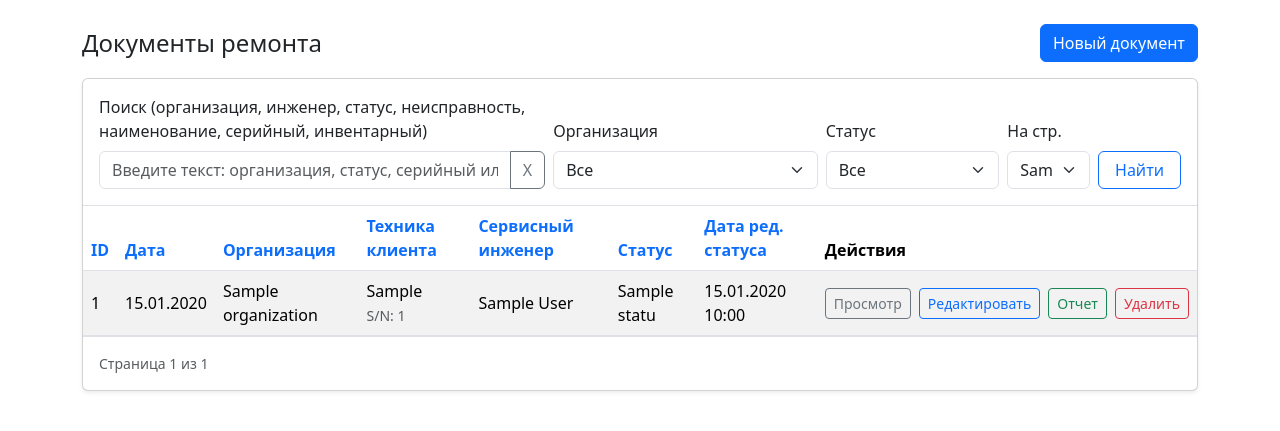
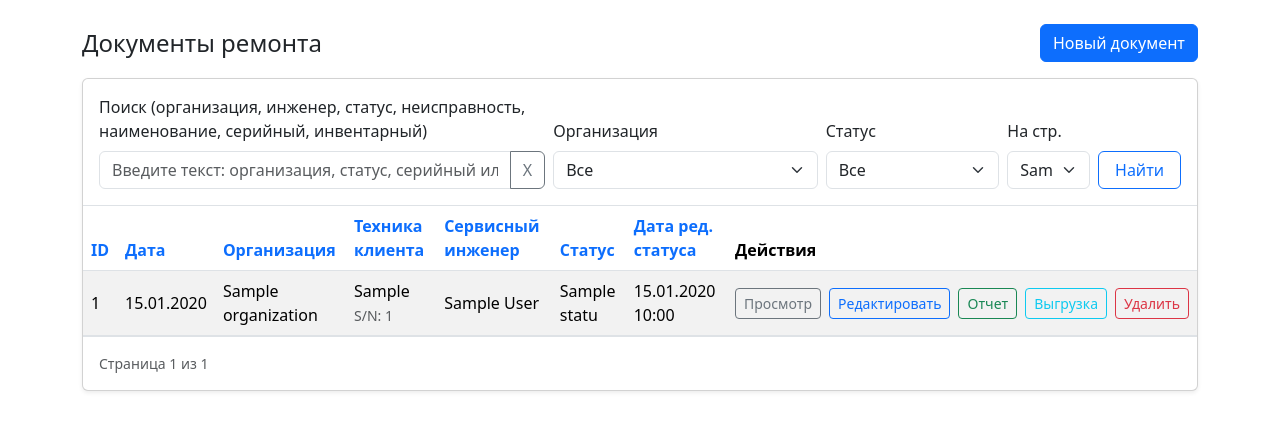
Before and after one commit to HomeUserDeveloper/services, a Django app: template services/templates/repair_document.html in a window 1280 px wide. Shown: the part 56-487 px from the top of the page. Run offline with Django 5.2, Linux system fonts and the light colour scheme; the template is opened without the code that fills it: most values are stand-ins (such as "Sample title", 1, 10 or a date in 2020).

Commit message:
Add Export button in Repair document list instead of Excel button in reports

```diff
--- a/services/templates/repair_document.html
+++ b/services/templates/repair_document.html
@@ -83,6 +83,7 @@
                                 <a class="btn btn-sm btn-outline-secondary" href="{% url 'repair_document_view' item.id %}">Просмотр</a>
                                 <a class="btn btn-sm btn-outline-primary" href="{% url 'repair_document_edit' item.id %}?q={{ query|urlencode }}&organization={{ organization_filter|urlencode }}&status={{ status_filter|urlencode }}&per_page={{ per_page }}&sort={{ sort }}&dir={{ direction }}">Редактировать</a>
                                 <a class="btn btn-sm btn-outline-success" href="{% url 'report_repair_document' %}?organization={{ item.organization.id }}&date={{ item.date|date:'Y-m-d' }}&document={{ item.id }}">Отчет</a>
+                                <a class="btn btn-sm btn-outline-info" href="{% url 'report_repair_document' %}?organization={{ item.organization.id }}&date={{ item.date|date:'Y-m-d' }}&document={{ item.id }}&export=excel">Выгрузка</a>
                                 <a class="btn btn-sm btn-outline-danger" href="{% url 'repair_document_delete' item.id %}?q={{ query|urlencode }}&organization={{ organization_filter|urlencode }}&status={{ status_filter|urlencode }}&per_page={{ per_page }}&sort={{ sort }}&dir={{ direction }}">Удалить</a>
                             </div>
                         </td>
```
